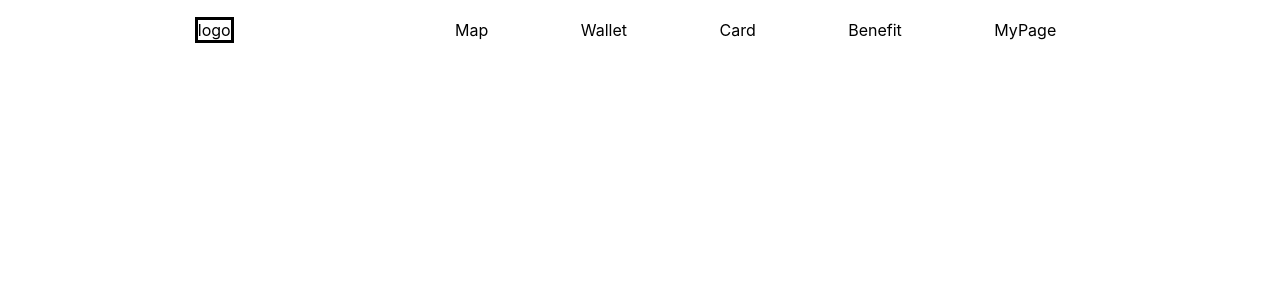
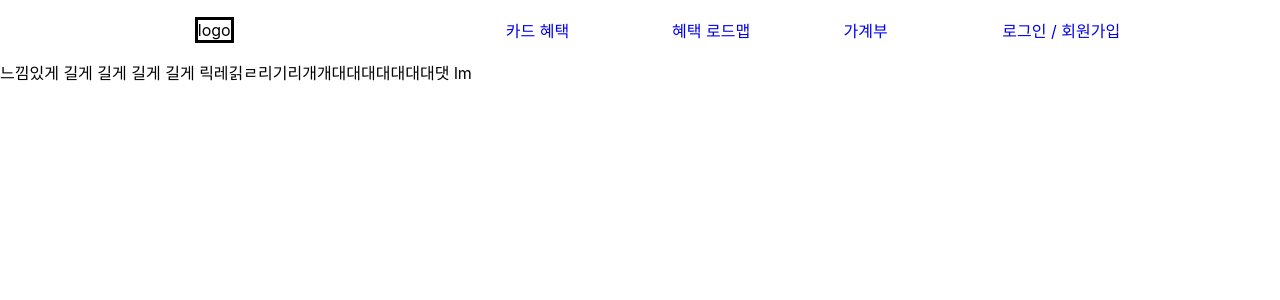
Before and after one commit to 5MZs/5MZs-web, a React (Create React App) app: page / in a window 1280 px wide. Shown: the top 300 px of the page. Built offline with nearby package versions, Linux system fonts and the light colour scheme.

Commit message:
feat: 폴더 생성

```diff
--- a/package.json
+++ b/package.json
@@ -8,6 +8,7 @@
     "@testing-library/user-event": "^13.5.0",
     "react": "^18.3.1",
     "react-dom": "^18.3.1",
+    "react-router-dom": "^6.26.1",
     "react-scripts": "5.0.1",
     "web-vitals": "^2.1.4"
   },
--- a/src/App.js
+++ b/src/App.js
@@ -1,24 +1,21 @@
-import logo from './logo.svg';
+// import logo from './logo.svg';
+import { BrowserRouter, Routes, Route } from "react-router-dom";
+import Nav from './component/Navbar';
 import './App.css';
+import Login from './component/Login';
+import Home from './component/Home';
 
 function App() {
   return (
-    <nav className="navbar">
-      <div className='navbarBox'>
-      <div className='navbarContent'>
-      <div className='navbarLogo'>
-        logo
-      </div>
-      <ul className='navbarList'>
-        <li className='navbarItem'>Map</li>
-        <li className='navbarItem'>Wallet</li>
-        <li className='navbarItem'>Card</li>
-        <li className='navbarItem'>Benefit</li>
-        <li className='navbarItem'>MyPage</li>
-      </ul>
+    <BrowserRouter>
+    <div className="App">
+      <Nav />
+      <Routes>
+        <Route path="/" element={<Home />} />
+        <Route path="/login" element={<Login />} />
+      </Routes>
     </div>
-    </div>
-    </nav>
+    </BrowserRouter>
   );
 }
 
--- /dev/null
+++ b/src/component/Home.js
@@ -0,0 +1,11 @@
+
+function Home() {
+    return (
+        <div>느낌있게 길게 길게 길게 길게 릭레긹ㄹ리기리개개대대대대대대대댓
+            lm
+
+        </div>
+    )
+}
+
+export default Home;
--- /dev/null
+++ b/src/component/Login.js
@@ -0,0 +1,8 @@
+
+function Login() {
+    return (
+        <div>ojmijimnijmnniniinnimjijmmijmijmdfmweomf0eimfok0ewm,f0iewf</div>
+    )
+}
+
+export default Login;
--- /dev/null
+++ b/src/component/Navbar.js
@@ -0,0 +1,33 @@
+import { Link } from 'react-router-dom';
+import React from 'react';
+import '../styles/navbar.css';
+
+function Nav() {
+    return (
+        <nav className="navbar">
+            <div className='navbarBox'>
+                <div className='navbarContent'>
+                    <div className='navbarLogo'>
+                        logo
+                    </div>
+                    <ul className='navbarList'>
+                        <Link to={'/Benefit'}>
+                        <li className='navbarItem'>카드 혜택</li>
+                        </Link>
+                        <Link to={'/Map'}>
+                        <li className='navbarItem'>혜택 로드맵</li>
+                        </Link>
+                        <Link to={'/AccountBook'}>
+                        <li className='navbarItem'>가계부</li>
+                        </Link>
+                        <Link to={'/login'}>
+                            <li className='navbarItem'>로그인 / 회원가입</li>
+                        </Link>
+                    </ul>
+                </div>
+            </div>
+        </nav>
+    )
+}
+
+export default Nav;
--- /dev/null
+++ b/src/styles/navbar.css
@@ -0,0 +1,50 @@
+* {
+    padding: 0;
+    margin: 0;
+}
+.navbar {
+    text-align: center;
+    /* padding: 0px 5%; */
+}
+
+.navbarBox {
+    padding: 0 13%;
+}
+
+.navbarContent {
+    width: 100%;
+    height: 60px;
+    display: flex;
+    justify-content: space-between;
+    align-items: center;
+    background-color: var(--background-color);
+    /* margin: 0px 42.375px; */
+    /* background-color: #61dafb; */
+}
+
+.navbarLogo {
+    margin-left: 3%;
+    border: 3px solid;
+}
+
+.navbarList {
+    list-style: none;
+    /* display: block; */
+    margin: 0%;
+    padding: 0%;
+    padding-left: 20%;
+    /* justify-content: space-between;  */
+
+
+}
+
+
+.navbarList li {
+    display: inline-block;
+    padding: 50px 50px;
+    white-space : nowrap;
+    /* padding: 0% 40%; */
+    /* border: 3px solid; */
+    /* text-align: center; */
+    /* padding: 0% 20%; */
+}
```
Also changed, not shown: src/component/AccountBook.js (added), src/component/Benefit.js (added), src/component/Map.js (added), 1 other file (tests, documents, lock files or other folders).
